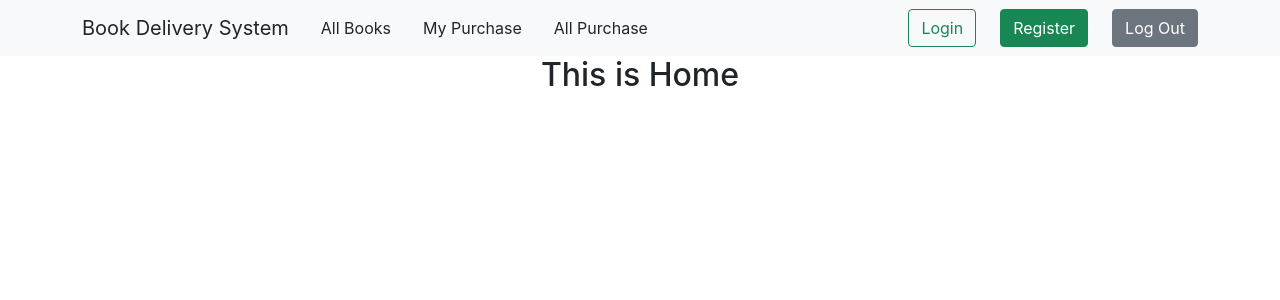
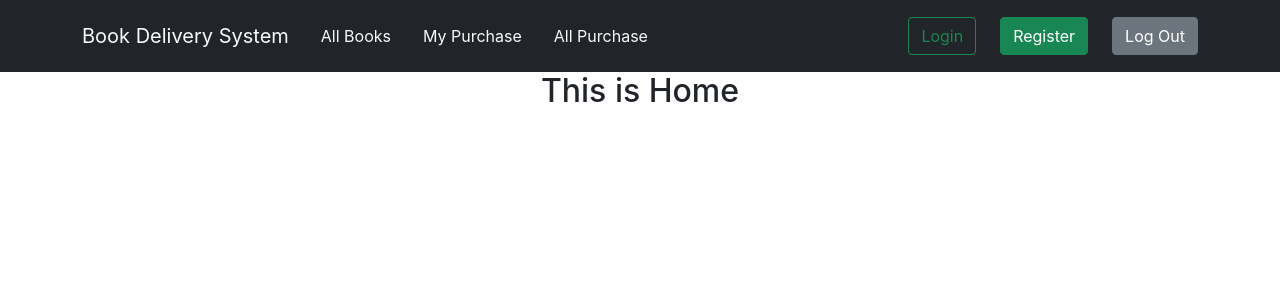
Before and after one commit to emonShimoul/book-delivery-system-react-client, a React (Create React App) app: page / in a window 1280 px wide. Shown: the top 300 px of the page. Built offline with nearby package versions, Linux system fonts and the light colour scheme.

Commit message:
change navbar color and added some margin

```diff
--- a/src/components/Header/Header.js
+++ b/src/components/Header/Header.js
@@ -5,9 +5,9 @@ import { Link, NavLink } from 'react-router-dom';
 const Header = () => {
     return (
         <div>
-            <Navbar bg="light" expand="lg">
+            <Navbar className='py-3' bg="dark" expand="lg">
                 <Container>
-                    <Navbar.Brand><Link className='text-decoration-none text-dark' to="/">Book Delivery System</Link></Navbar.Brand>
+                    <Navbar.Brand><Link className='text-decoration-none text-light' to="/">Book Delivery System</Link></Navbar.Brand>
                     <Navbar.Toggle aria-controls="navbarScroll" />
                     <Navbar.Collapse id="navbarScroll">
                     <Nav
@@ -15,9 +15,9 @@ const Header = () => {
                         style={{ maxHeight: '100px' }}
                         navbarScroll
                     >
-                        <NavLink className='text-decoration-none text-dark px-3' to="/allbooks">All Books</NavLink>
-                        <NavLink className='text-decoration-none text-dark px-3' to="/mypurchase">My Purchase</NavLink>
-                        <NavLink className='text-decoration-none text-dark px-3' to="/allpurchase">All Purchase</NavLink>
+                        <NavLink className='text-decoration-none text-light px-3' to="/allbooks">All Books</NavLink>
+                        <NavLink className='text-decoration-none text-light px-3' to="/mypurchase">My Purchase</NavLink>
+                        <NavLink className='text-decoration-none text-light px-3' to="/allpurchase">All Purchase</NavLink>
                     </Nav>
                     <Form className="d-flex">
                         <Link to="/login"><Button variant="outline-success">Login</Button></Link>
```
